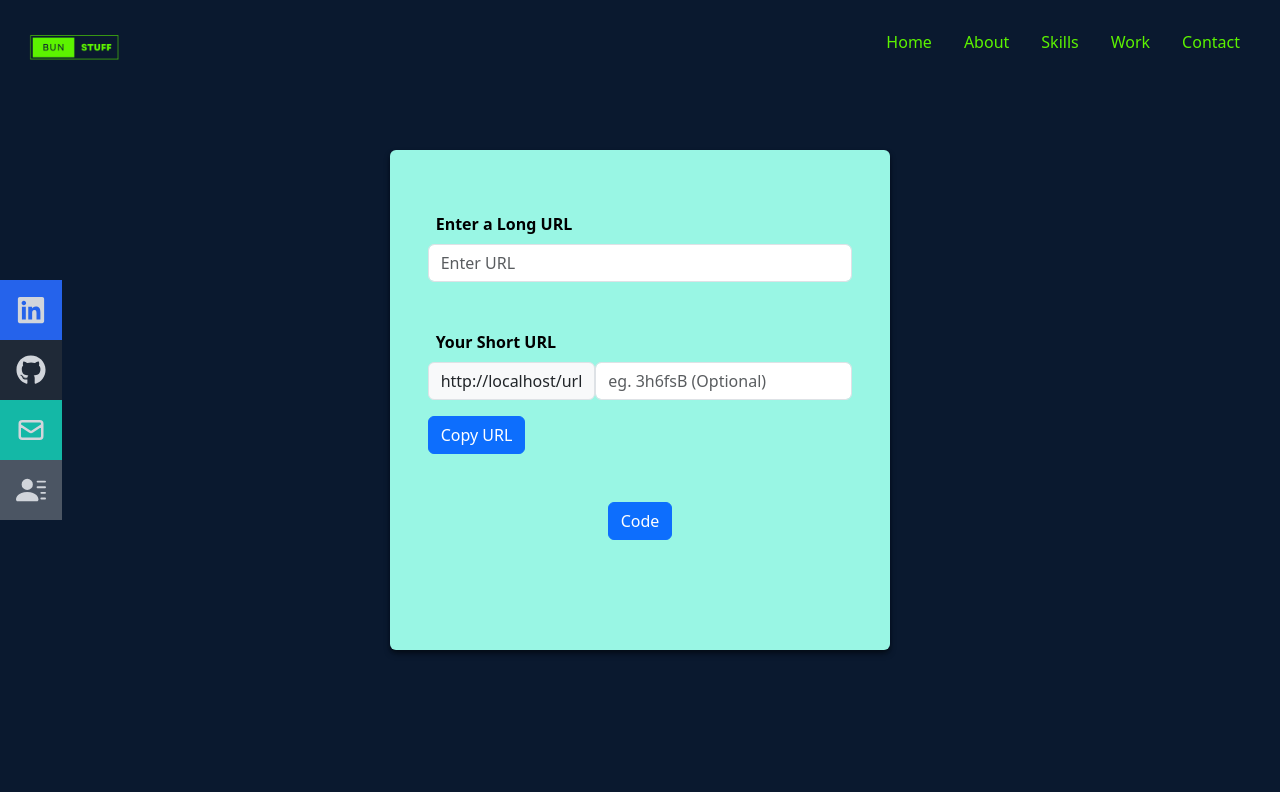
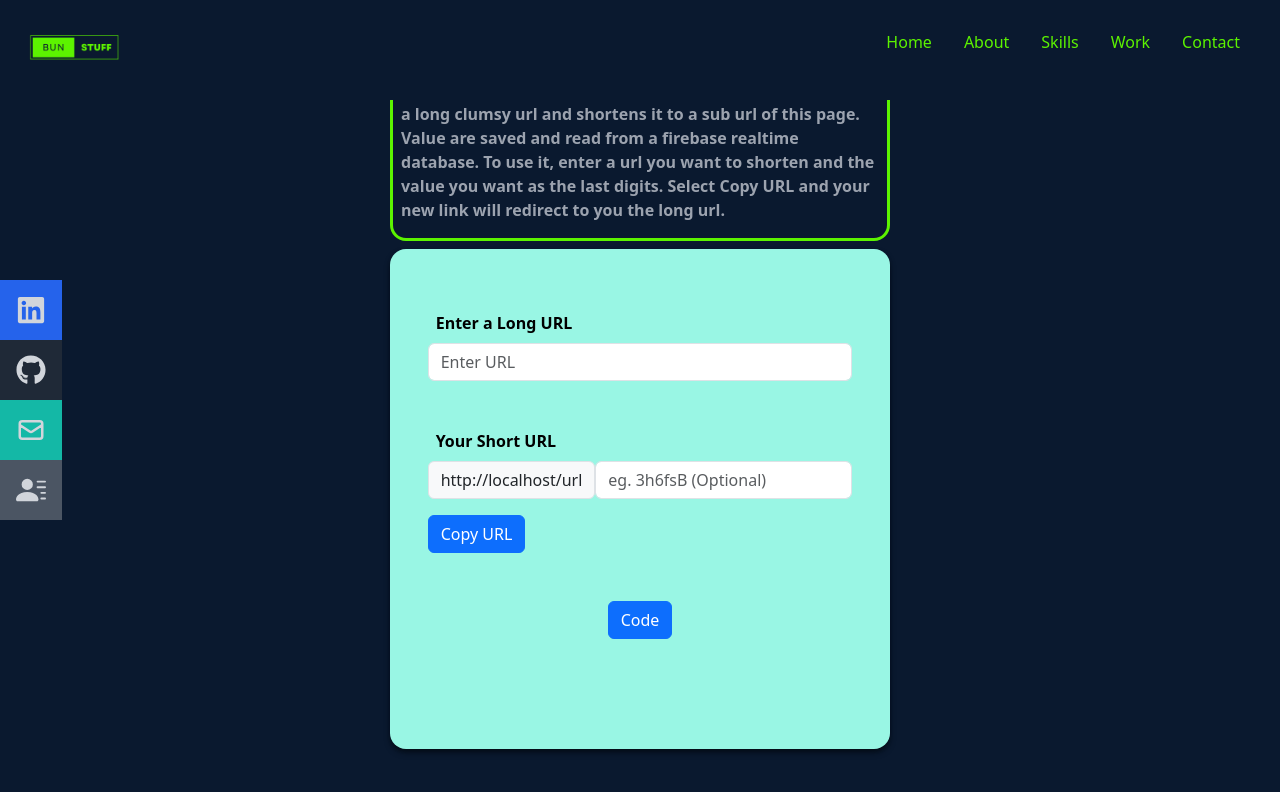
Before and after one commit to mbunalski/portfolio, a React (Create React App) app in the folder portfolio/: page /url in a window 1280 px wide. Shown: the top 792 px of the page. Built offline with nearby package versions, Linux system fonts and the light colour scheme.

Commit message:
cleanign some stuff up

```diff
--- a/portfolio/src/components/ShortUrl.jsx
+++ b/portfolio/src/components/ShortUrl.jsx
@@ -103,7 +103,12 @@ const ShortUrl = () => {
 
         <div className='w-full h-screen bg-[#0a192f] text-black'>
             <div className='flex flex-col justify-center items-center w-full h-full'>
-                <div  className= 'rounded shadow-md shadow-[#040c16] bg-teal-200 w-[500px] h-[500px] flex flex-col justify-center items-center'>
+
+            <div className='text-gray-400 w-[500px] rounded-2xl border-[#5cf300] border-3 font-bold py-3 px-2 my-2'>This application uses bootstrap,
+            react, and firebase. It takes a long clumsy url and shortens it to a sub url of this page. Value are saved and read from a firebase realtime database. To use it, enter a url you want to shorten
+            and the value you want as the last digits. Select Copy URL and your new link will redirect to you the long url.</div>
+
+                <div  className= 'rounded-2xl shadow-md shadow-[#040c16] bg-teal-200 w-[500px] h-[500px] flex flex-col justify-center items-center'>
 
                 <Form className='font-bold'>
                     <Form.Group className="mb-5" controlId="formBasicEmail">
```
